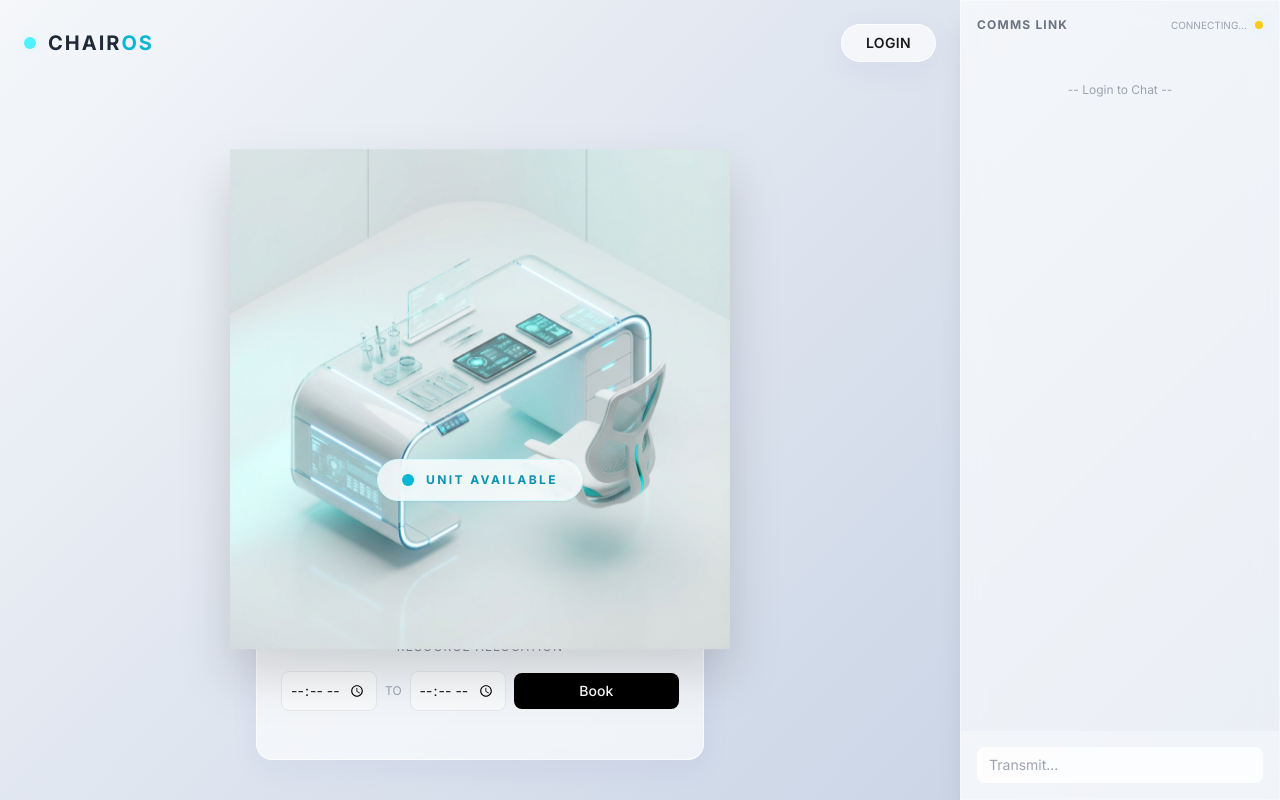
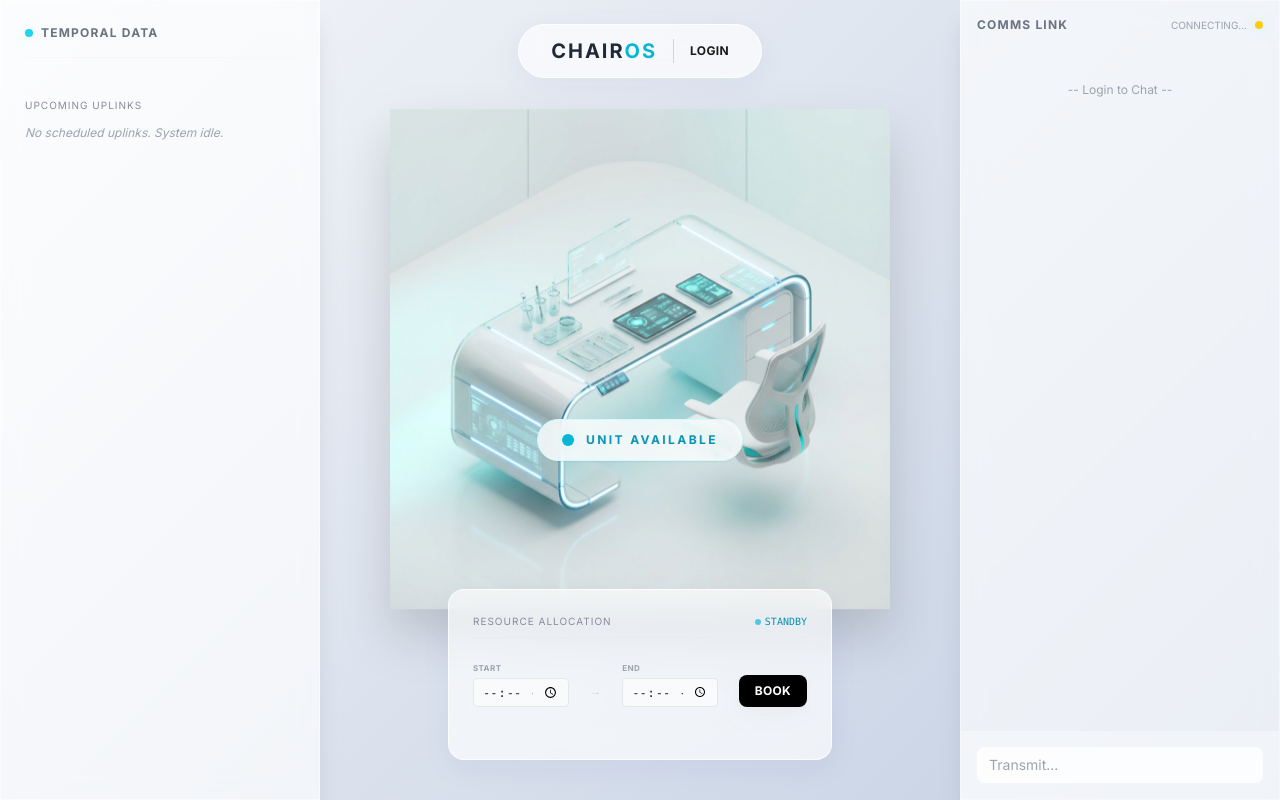
Before and after one commit to OperationCalli/chair, a FastAPI app: page / in a window 1280 px wide. Run offline with FastAPI, Linux system fonts and the light colour scheme; data that the repository does not hold is empty; some libraries are stand-ins or nearby versions.

Commit message:
Layout Overhaul: Left Calendar, Higher Desk, Chat Fix

```diff
--- a/templates/index.html
+++ b/templates/index.html
@@ -79,34 +79,46 @@
 
     <div class="flex h-screen w-full relative">
 
+        <!-- Left Side: Calendar/Schedule -->
+        <aside class="w-80 glass-panel border-r border-white/50 h-full flex flex-col relative z-20 shadow-xl p-6">
+            <div class="mb-6 flex items-center gap-2 border-b border-gray-100/50 pb-4">
+                <div class="w-2 h-2 bg-cyan-400 rounded-full shadow-glow"></div>
+                <h2 class="text-xs font-bold uppercase tracking-widest text-gray-500">Temporal Data</h2>
+            </div>
+
+            <!-- Schedule List Moved Here -->
+            <div id="schedule-container" hx-get="/schedule" hx-trigger="load, every 10s"
+                class="flex-1 overflow-y-auto custom-scrollbar">
+                <div class="h-10 animate-pulse bg-gray-100/50 rounded"></div>
+            </div>
+        </aside>
+
         <!-- Main Dashboard Area -->
-        <main class="flex-1 flex flex-col relative z-10 p-8 items-center justify-center">
+        <main class="flex-1 flex flex-col relative z-10 items-center justify-center">
 
             <!-- Header -->
-            <header class="absolute top-0 left-0 w-full p-6 flex justify-between items-center z-20">
-                <div class="flex items-center gap-3">
-                    <div class="w-3 h-3 rounded-full bg-scifi-glow shadow-glow animate-pulse"></div>
+            <header class="absolute top-0 left-0 w-full p-6 flex justify-center items-center z-20 pointer-events-none">
+                <div class="glass-panel px-8 py-3 rounded-full pointer-events-auto flex items-center gap-4">
                     <h1 class="text-xl font-bold tracking-widest uppercase text-gray-800">Chair<span
                             class="text-cyan-500">OS</span></h1>
-                </div>
-                <div class="flex gap-4">
+                    <div class="w-px h-6 bg-gray-300"></div>
                     {% if user %}
-                    <div class="flex items-center gap-2 glass-panel px-4 py-2 rounded-full">
-                        <span class="text-sm font-medium">{{ user.username }}</span>
+                    <div class="flex items-center gap-2">
                         <img src="{{ user.profile_image_url }}"
-                            class="w-8 h-8 rounded-full border border-gray-200 object-cover">
+                            class="w-6 h-6 rounded-full border border-gray-200 object-cover">
+                        <span class="text-xs font-medium uppercase tracking-wide">{{ user.username }}</span>
                     </div>
                     {% else %}
                     <a href="/login"
-                        class="px-6 py-2 glass-panel rounded-full hover:bg-white transition-all text-sm font-semibold uppercase tracking-wide">Login</a>
+                        class="text-xs font-bold uppercase tracking-wide hover:text-cyan-600 transition-colors">Login</a>
                     {% endif %}
                 </div>
             </header>
 
             <!-- CENTRAL VISUAL METAPHOR: The Desk -->
-            <!-- This container will be swapped via HTMX based on state -->
             <div id="desk-visual-container" hx-get="/desk-status" hx-trigger="load, every 2s"
-                class="relative w-[600px] h-[600px] flex items-center justify-center transition-all duration-500">
+                class="relative w-full h-full flex items-center justify-center transition-all duration-500 pb-20">
+                <!-- Added pb-20 to visually move it 'higher' relative to center -->
 
                 <!-- Initial Loading State -->
                 <div class="animate-pulse flex flex-col items-center">
@@ -116,41 +128,44 @@
 
             </div>
 
-            <!-- Booking Controls -->
-            <!-- Booking Controls & Schedule -->
+            <!-- Booking Controls (Bottom Center) -->
             <div
-                class="absolute bottom-10 left-1/2 transform -translate-x-1/2 glass-panel p-6 rounded-2xl w-full max-w-md flex flex-col gap-4">
-
-                <!-- Schedule List -->
-                <div id="schedule-container" hx-get="/schedule" hx-trigger="load, every 10s">
-                    <!-- Loaded via HTMX -->
-                    <div class="h-10 animate-pulse bg-gray-100 rounded"></div>
+                class="absolute bottom-10 glass-panel p-6 rounded-2xl w-full max-w-sm flex flex-col gap-4 mx-auto z-30">
+                <div class="flex justify-between items-center border-b border-gray-200/50 pb-2 mb-2">
+                    <h3 class="text-[10px] uppercase tracking-widest text-scifi-muted">Resource Allocation</h3>
+                    <div class="flex items-center gap-1">
+                        <span class="w-1.5 h-1.5 rounded-full bg-cyan-500 animate-pulse"></span>
+                        <span class="text-[10px] text-cyan-600 font-mono">STANDBY</span>
+                    </div>
                 </div>
 
-                <div class="border-t border-gray-200/50 pt-4">
-                    <h3 class="text-xs uppercase tracking-widest text-scifi-muted mb-4 text-center">Resource Allocation
-                    </h3>
-                    <form hx-post="/book" hx-swap="none" class="flex gap-2 items-center">
+                <form hx-post="/book" hx-swap="none" class="flex gap-2 items-center justify-between">
+                    <div class="flex flex-col gap-1">
+                        <label class="text-[8px] uppercase tracking-wider text-gray-400 font-bold">Start</label>
                         <input type="time" name="start_time"
-                            class="bg-white/50 border border-gray-200 rounded-lg px-2 py-2 text-sm focus:border-scifi-glow outline-none w-24"
+                            class="bg-gray-50 border border-gray-200 rounded px-2 py-1 text-xs focus:border-cyan-400 outline-none w-24 font-mono text-center"
                             required>
-                        <span class="text-gray-400 text-xs">TO</span>
+                    </div>
+                    <span class="text-gray-300 text-xs mt-3">→</span>
+                    <div class="flex flex-col gap-1">
+                        <label class="text-[8px] uppercase tracking-wider text-gray-400 font-bold">End</label>
                         <input type="time" name="end_time"
-                            class="bg-white/50 border border-gray-200 rounded-lg px-2 py-2 text-sm focus:border-scifi-glow outline-none w-24"
+                            class="bg-gray-50 border border-gray-200 rounded px-2 py-1 text-xs focus:border-cyan-400 outline-none w-24 font-mono text-center"
                             required>
+                    </div>
 
-                        <button type="submit"
-                            class="flex-1 bg-black text-white px-4 py-2 rounded-lg text-sm font-medium hover:bg-gray-800 transition-colors">Book</button>
-                    </form>
-                    <div id="booking-message" class="mt-2 text-xs text-center h-4 text-cyan-600"></div>
-                </div>
+                    <button type="submit"
+                        class="bg-black text-white h-full px-4 py-2 rounded-lg text-xs font-bold uppercase tracking-wide hover:bg-gray-800 transition-colors shadow-lg shadow-gray-200/50 mt-3 self-end">Book</button>
+                </form>
+                <div id="booking-message" class="text-[10px] text-center h-3 text-cyan-600 font-mono"></div>
             </div>
 
         </main>
 
         <!-- Right Side Chat Panel -->
         <aside class="w-80 glass-panel border-l border-white/50 h-full flex flex-col relative z-20 shadow-xl"
-            hx-ext="ws" ws-connect="/ws/{{ user.id if user else 0 }}">
+            hx-ext="ws"
+            ws-connect="{{ 'wss' if request.url.scheme == 'https' else 'ws' }}://{{ request.url.netloc }}/ws/{{ user.id if user else 0 }}">
 
             <div class="p-4 border-b border-gray-100/50 flex justify-between items-center">
                 <h2 class="text-xs font-bold uppercase tracking-widest text-gray-500">Comms Link</h2>
--- a/templates/partials_schedule.html
+++ b/templates/partials_schedule.html
@@ -1,12 +1,16 @@
 <div class="flex flex-col gap-2 mt-4 animate-fade-in-up">
     <h4 class="text-[10px] uppercase tracking-widest text-scifi-muted mb-1">Upcoming Uplinks</h4>
     {% if bookings %}
-    <div class="space-y-2 max-h-32 overflow-y-auto pr-2 custom-scrollbar">
+    <div class="space-y-2 max-h-[80vh] overflow-y-auto pr-2 custom-scrollbar p-2">
         {% for b in bookings %}
-        <div class="flex justify-between items-center bg-white/40 p-2 rounded border border-white/50 text-xs">
-            <span class="font-bold text-gray-700">{{ b.user.username }}</span>
-            <span class="font-mono text-gray-500">{{ b.start_time.strftime('%H:%M') }} - {{ b.end_time.strftime('%H:%M')
-                }}</span>
+        <div
+            class="flex flex-col gap-1 bg-white/60 p-3 rounded-xl border border-white/80 shadow-sm relative group hover:scale-[1.02] transition-transform">
+            <!-- Status Dot -->
+            <div class="absolute top-3 right-3 w-1.5 h-1.5 bg-green-400 rounded-full shadow-glow animate-pulse"></div>
+
+            <span class="font-bold text-gray-800 text-sm tracking-wide">{{ b.user.username }}</span>
+            <span class="font-mono text-gray-500 text-xs border-t border-gray-200/50 pt-1 mt-1 block">{{
+                b.start_time.strftime('%H:%M') }} - {{ b.end_time.strftime('%H:%M') }}</span>
         </div>
         {% endfor %}
     </div>
```
